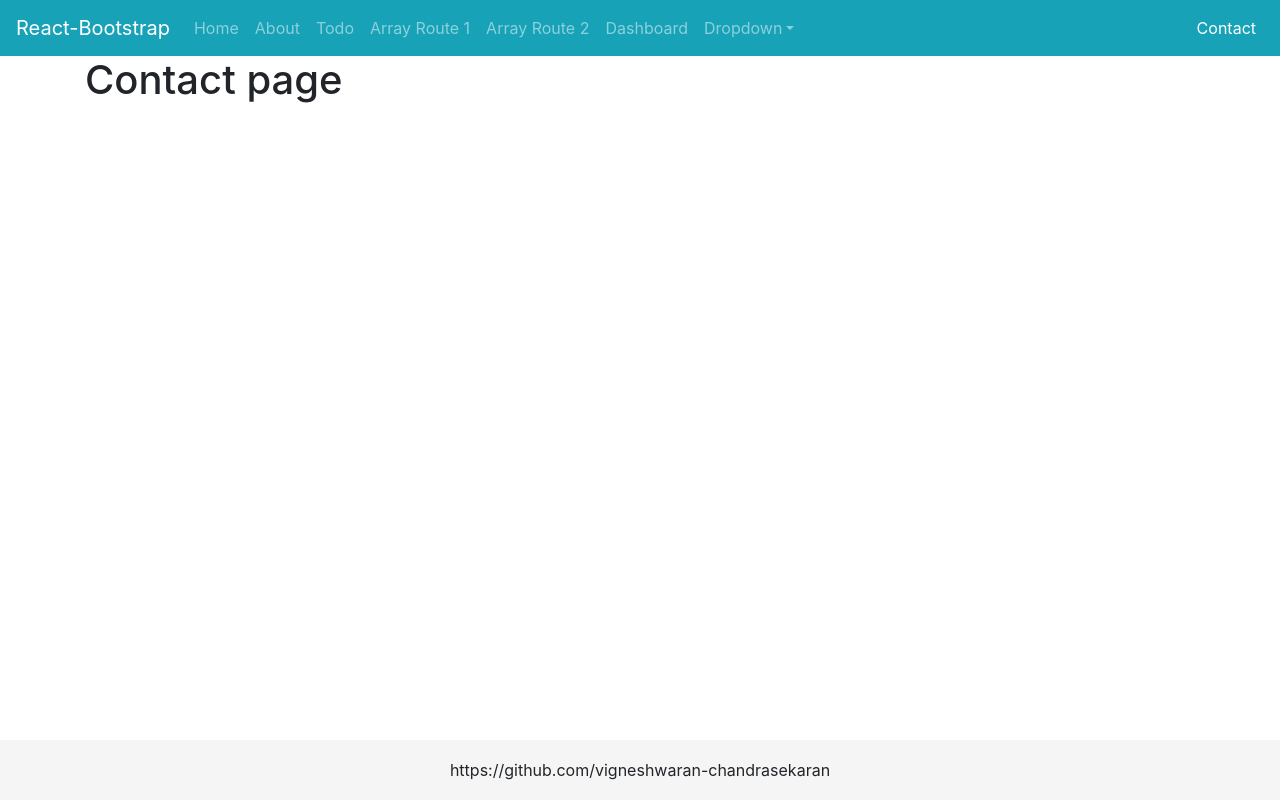
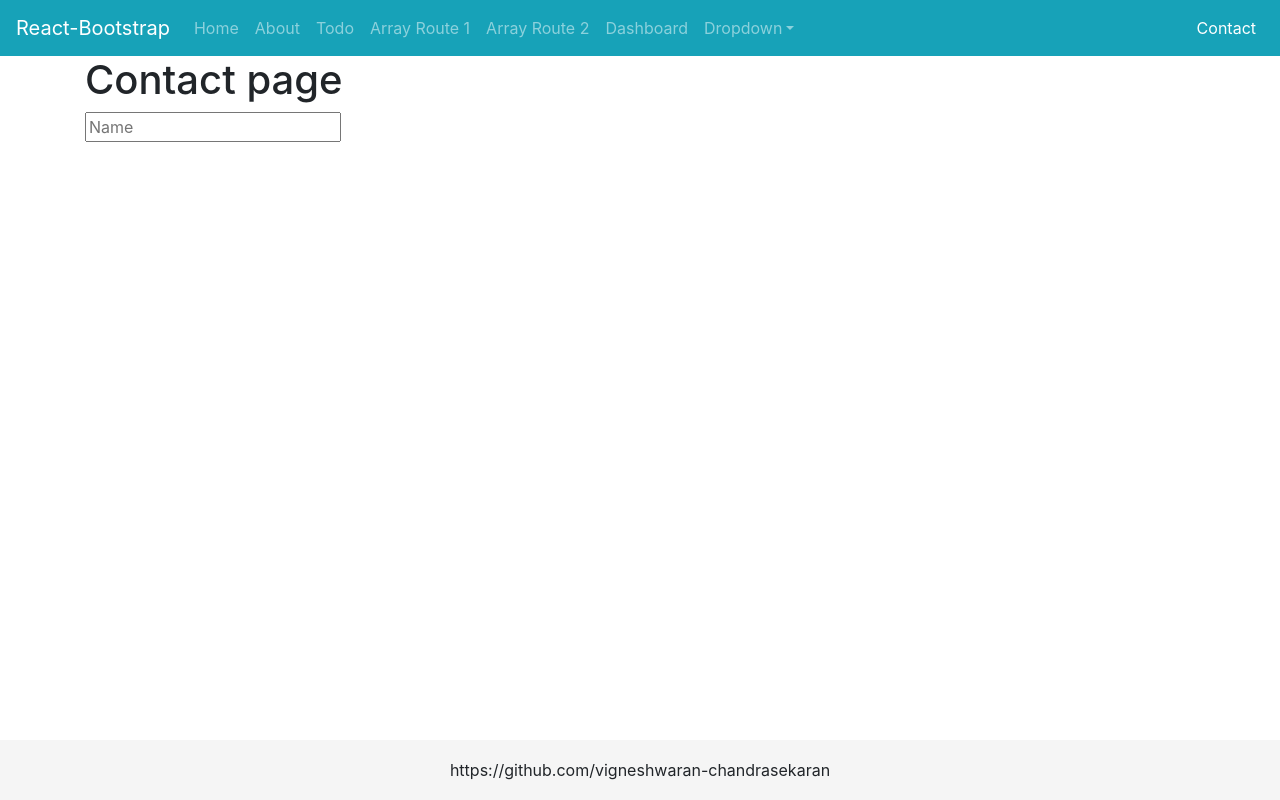
Before and after one commit to vigneshwaran-chandrasekaran/react-router-v5, a React (Create React App) app: page /contact in a window 1280 px wide. Built offline with nearby package versions, Linux system fonts and the light colour scheme.

Commit message:
basic prompt added in contact page, if textbox value entered then user click to go new route prompt will invoke

```diff
--- a/src/pages/Contact.js
+++ b/src/pages/Contact.js
@@ -1,9 +1,24 @@
-import React from 'react';
+import React, { useState } from 'react';
+import { Prompt } from 'react-router'
 
 function Contact() {
+  const [name, setName] = useState('');
+
+  function handleOnChange(e) {
+    setName(e.target.value);
+  }
   return (
     <div>
+      <Prompt
+        when={!!name}
+        message="Are you sure you want to leave this page?"
+      />
       <h1>Contact page</h1>
+      <input
+        value={name}
+        onChange={handleOnChange}
+        placeholder='Name' />
+      <p>{name}</p>
     </div>
   )
 }
```
